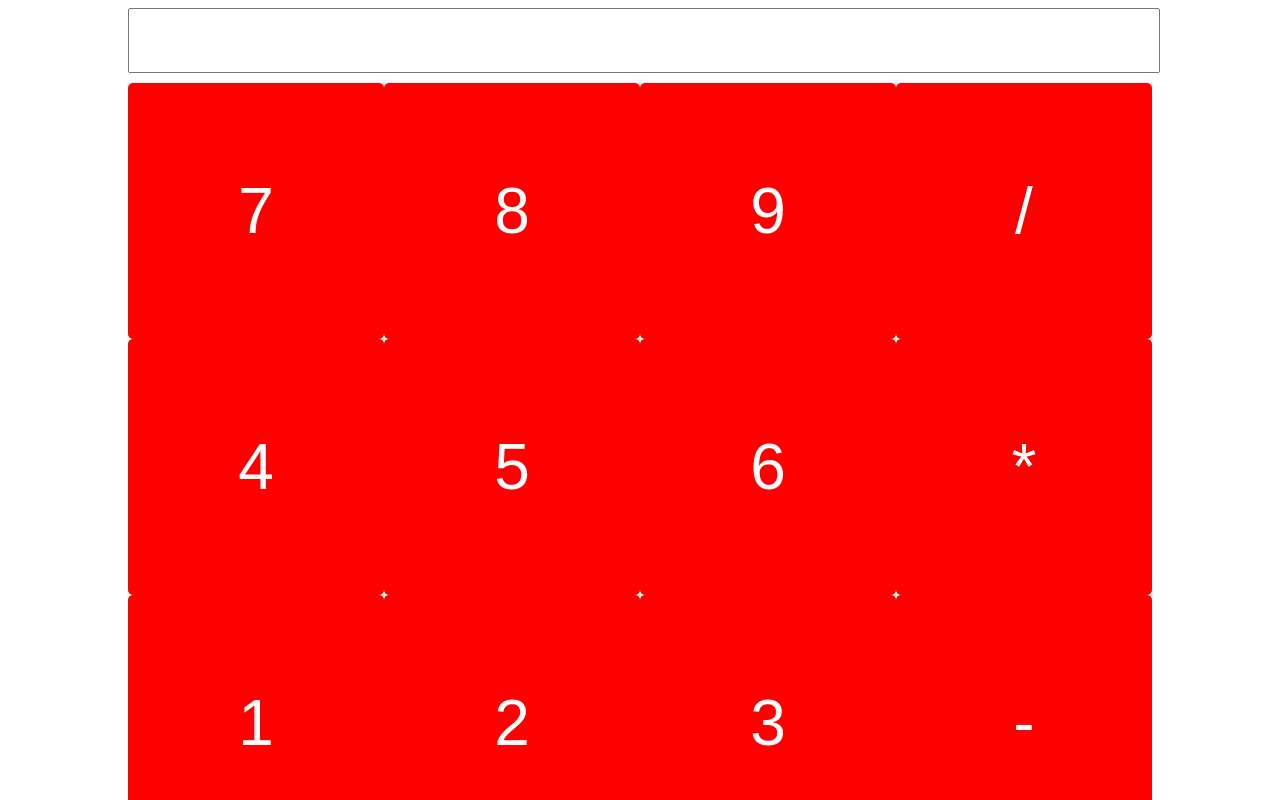
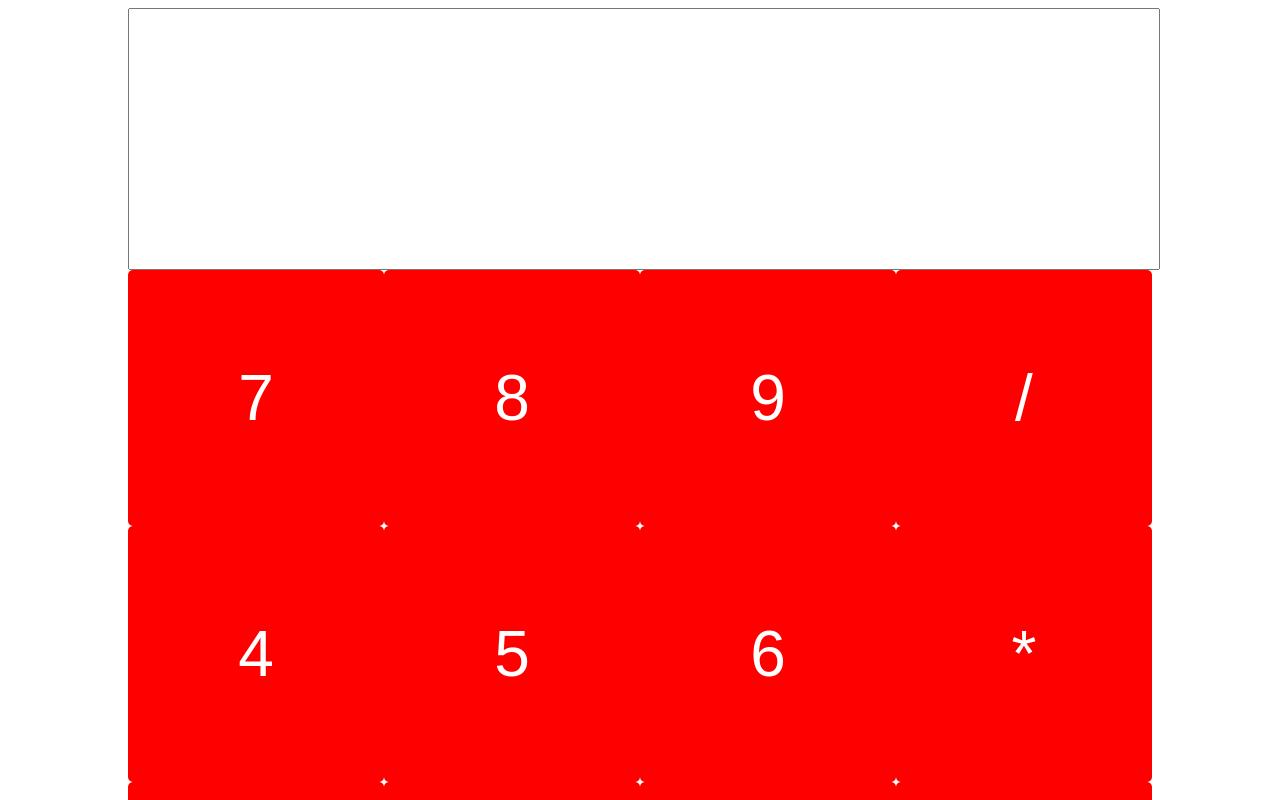
Before and after one commit to emprendemos/puntosdevida, a plain HTML site: page index.html in a window 1280 px wide. Shown: the top 800 px of the page. Drawn offline with Linux system fonts and the light colour scheme.

Commit message:
inicializando repositorio

```diff
--- a/index.html
+++ b/index.html
@@ -11,8 +11,8 @@
         }
         #display1, #display2 {
             width: 100%;
-            margin-bottom: 10px;
-            font-size: 4vw;
+            height: 20vw;
+            font-size: 10vw; /* Establece el tamaño del texto en los displays como el doble del tamaño de los botones */
             text-align: right;
         }
         .row {
```
